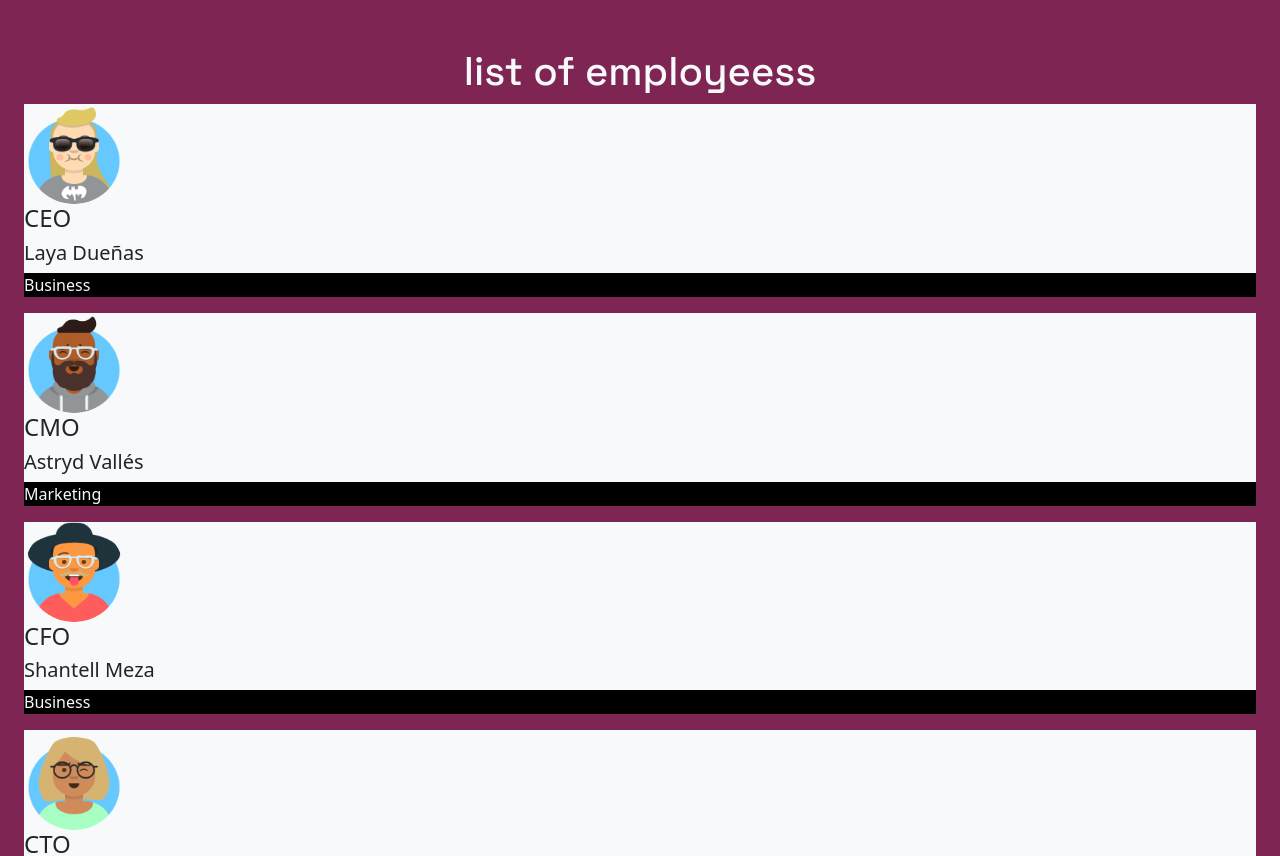
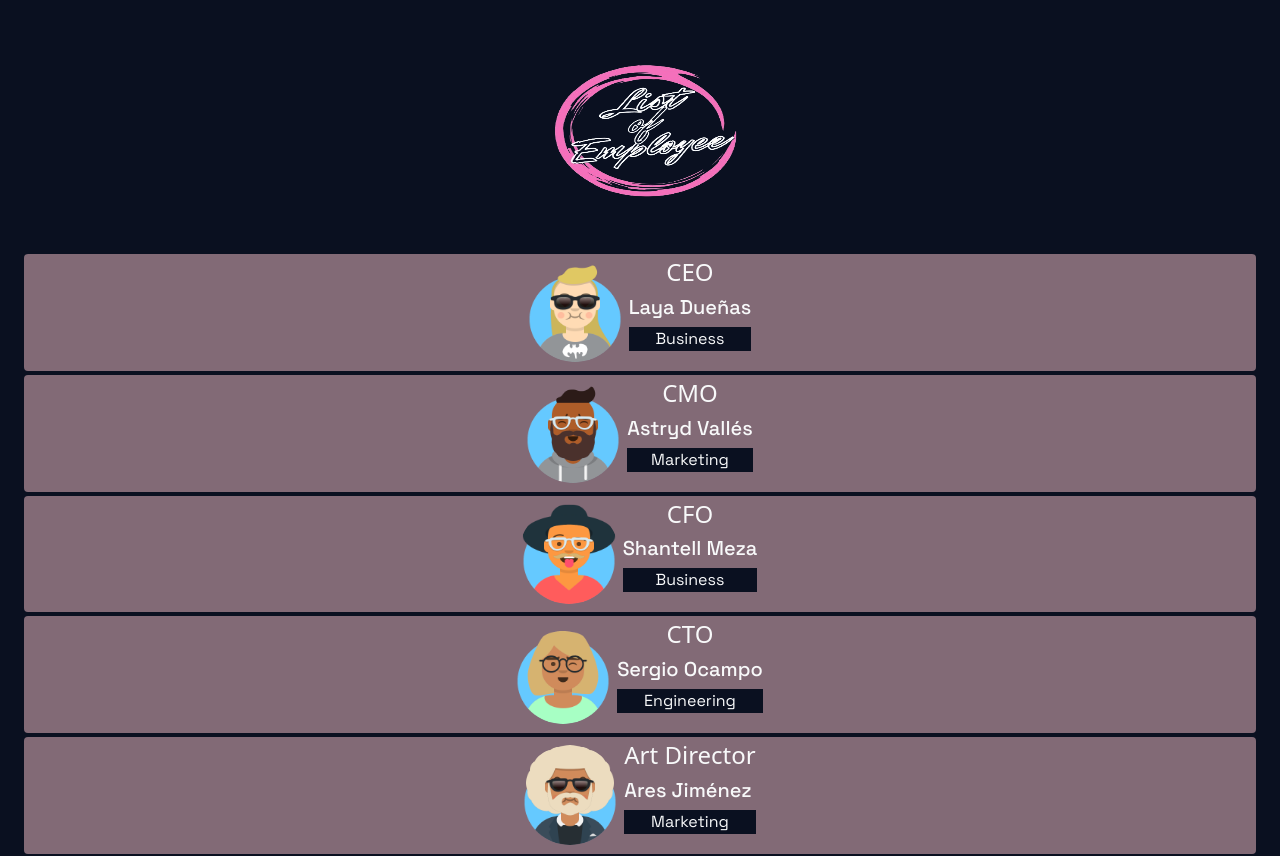
Before and after one commit to CosmeNicolas/React-ListaDeEmpleados, a React (Vite) app: page / in a window 1280 px wide. Shown: the top 856 px of the page. Built offline with nearby package versions, Linux system fonts and the light colour scheme.

Commit message:
agregue estilos a la lista de empleados

```diff
--- a/src/App.css
+++ b/src/App.css
@@ -12,7 +12,7 @@ sans-serif;  */
 }
 
 body{
-  background-color: #7E2553;
+background: #0A1020
 }
 
 h1{
@@ -24,10 +24,27 @@ h1{
 }
 
 .footer-color{
-  background-color: #1D2B53;
+  background: #5c1539;
 }
 
 .img{
   width: 100px;
   height: 100px;
 }
+
+.name{
+  font-family: 'Space Grotesk', sans-serif;
+}
+
+.fondo-card{
+  background: #826a76;
+}
+
+.img-list{
+  width: 200px;
+  height: 250px;
+}
+
+.deparment{
+  background: #0A1020
+}
--- a/src/App.jsx
+++ b/src/App.jsx
@@ -3,6 +3,7 @@ import './App.css'
 import {Container} from 'react-bootstrap'
 import Footer from './components/Footer';
 import ContainerList from './components/ContainerList';
+import imgList from './assets/img/img-list.png'
 
 
 
@@ -10,8 +11,10 @@ function App() {
 
   return (
     <>
-    <Container fluid className='main'>
-        <h1 className='text-center mt-5 text-light'>list of employeess</h1>
+    <Container fluid className='main mb-3'>
+      <div className='text-center'>
+       <img className='img-list' src={imgList} alt=""  />
+      </div>
         <ContainerList />
     </Container>
     <Footer/>
--- a/src/components/ContainerList.jsx
+++ b/src/components/ContainerList.jsx
@@ -7,8 +7,8 @@ import ListaDeEmpleados from './data/ListaEmpleados';
 
 const ContainerList = () => {
   return (
-    <Container fluid >
-          <EmployeeAvatar ListaDeEmpleados={ListaDeEmpleados}/>
+    <Container fluid>
+          <EmployeeAvatar  ListaDeEmpleados={ListaDeEmpleados}/>
     </Container>
   );
 };
--- a/src/components/Employee.jsx
+++ b/src/components/Employee.jsx
@@ -2,10 +2,10 @@
 const Employee = ({empleado}) => {
   return (
     <>
-      <div key={empleado.id}>
-      <h4>{empleado.title}</h4>
-      <h5>{empleado.fullName}</h5>
-      <p className='text-light bg bg-black'>
+      <div className="text-light"  key={empleado.id}>
+      <h4 className="text-center">{empleado.title}</h4>
+          <h5 className="name  ">{empleado.fullName}</h5>
+      <p className='name  text-center deparment '>
         {empleado.department}
       </p>
     </div>
--- a/src/components/EmployeeAvatar.jsx
+++ b/src/components/EmployeeAvatar.jsx
@@ -6,9 +6,13 @@ const EmployeeAvatar = ({ ListaDeEmpleados }) => {
   return (
     <>
     {ListaDeEmpleados.map((empleado)=>
-    <div className='br bg-light' key={empleado.id}>
-        <Image className='img' src={empleado.pic} roundedCircle />
+      <div className='fondo-card d-flex my-1 rounded-1 justify-content-center ' key={empleado.id}>
+        <div>
+        <Image className='img mt-2' src={empleado.pic} roundedCircle />
+        </div>
+        <div className='p-1'>
         <Employee empleado={empleado} />
+        </div>
     </div>
       )}
     </>
--- a/src/components/data/ListaEmpleados.js
+++ b/src/components/data/ListaEmpleados.js
@@ -21,7 +21,7 @@ const ListaDeEmpleados = [
     { id: 7, fullName: "Ellen Balderas", title: "Digital Strategist", department: "Marketing", pic: avataaars7 },
     { id: 8, fullName: "Cynthia Valentín", title: "Backend Dev", department: "Engineering", pic: avataaars8 },
     { id: 9, fullName: "Bernard Jung", title: "DevOps Engineer", department: "Engineering", pic: avataaars9 },
-     { id: 9, fullName: "Jerry Perry", title: "DevOps Engineer", department: "Engineering", pic: avataaars10 }
+     { id: 10, fullName: "Jerry Perry", title: "DevOps Engineer", department: "Engineering", pic: avataaars10 }
   ]
 
   export default ListaDeEmpleados
```
Also changed, not shown: src/assets/img/img-list.png (added).
